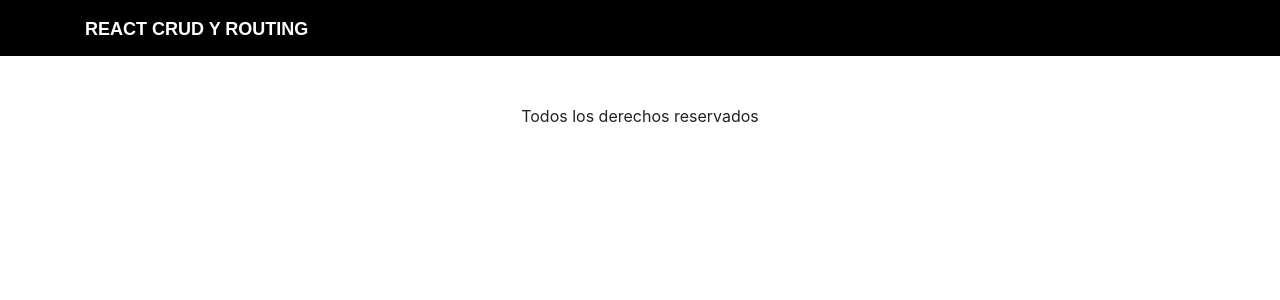
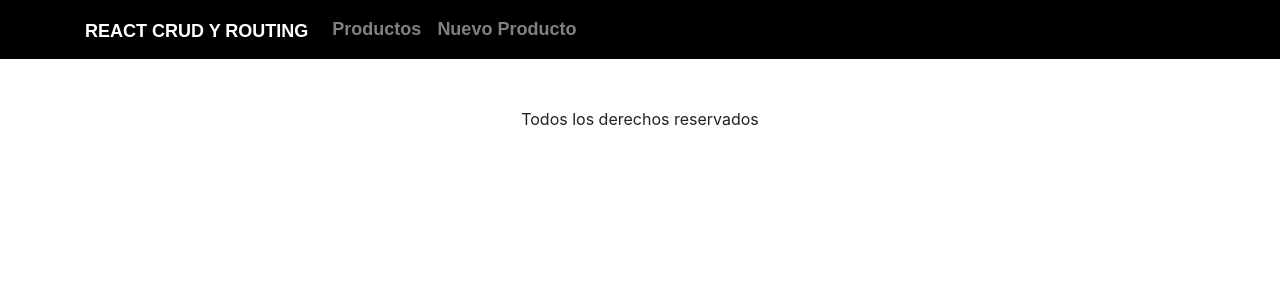
Before and after one commit to cristian9829/ReactCrud, a React (Create React App) app: page / in a window 1280 px wide. Shown: the top 300 px of the page. Built offline with nearby package versions, Linux system fonts and the light colour scheme; a web font is replaced by a local one.

Commit message:
add paths in header

```diff
--- a/src/App.js
+++ b/src/App.js
@@ -13,7 +13,7 @@ function App() {
         <Header/>
         <main className="container mt-5">
         <Switch>
-          <Route exact path="/nuevo-producto" component={AgregarProducto} />
+          <Route exact path="/producto/nuevo" component={AgregarProducto} />
           <Route exact path="/productos" component={Productos} />
           <Route exact path="/producto/:id" component={Producto} />
           <Route exact path="/productos/editar/:id" component={EditarProducto } />
--- a/src/components/header.js
+++ b/src/components/header.js
@@ -1,13 +1,31 @@
 import React from 'react';
-import { Link } from 'react-router-dom';
+import { Link, NavLink } from 'react-router-dom';
 
 const Header = () =>{
   return(
     <nav className="navbar navbar-expand-lg navbar-dark bg-dark">
       <div className="container">
-        <Link to="/productos" className="navbar-brand">
+        <NavLink to="/productos" className="navbar-brand">
           React Crud y Routing
-        </Link>
+        </NavLink>
+
+        <ul className=" navbar-nav mr-auto">
+          <li className="nav-item">
+            <NavLink
+              to="/productos"
+              className="nav-link"
+              activeClassName="active"
+            >Productos</NavLink>
+          </li>
+
+          <li className="nav-item">
+            <NavLink
+              to="/producto/nuevo"
+              className="nav-link"
+              activeClassName="active"
+            >Nuevo Producto </NavLink>
+          </li>
+        </ul>
       </div>
     </nav>
   )
```
